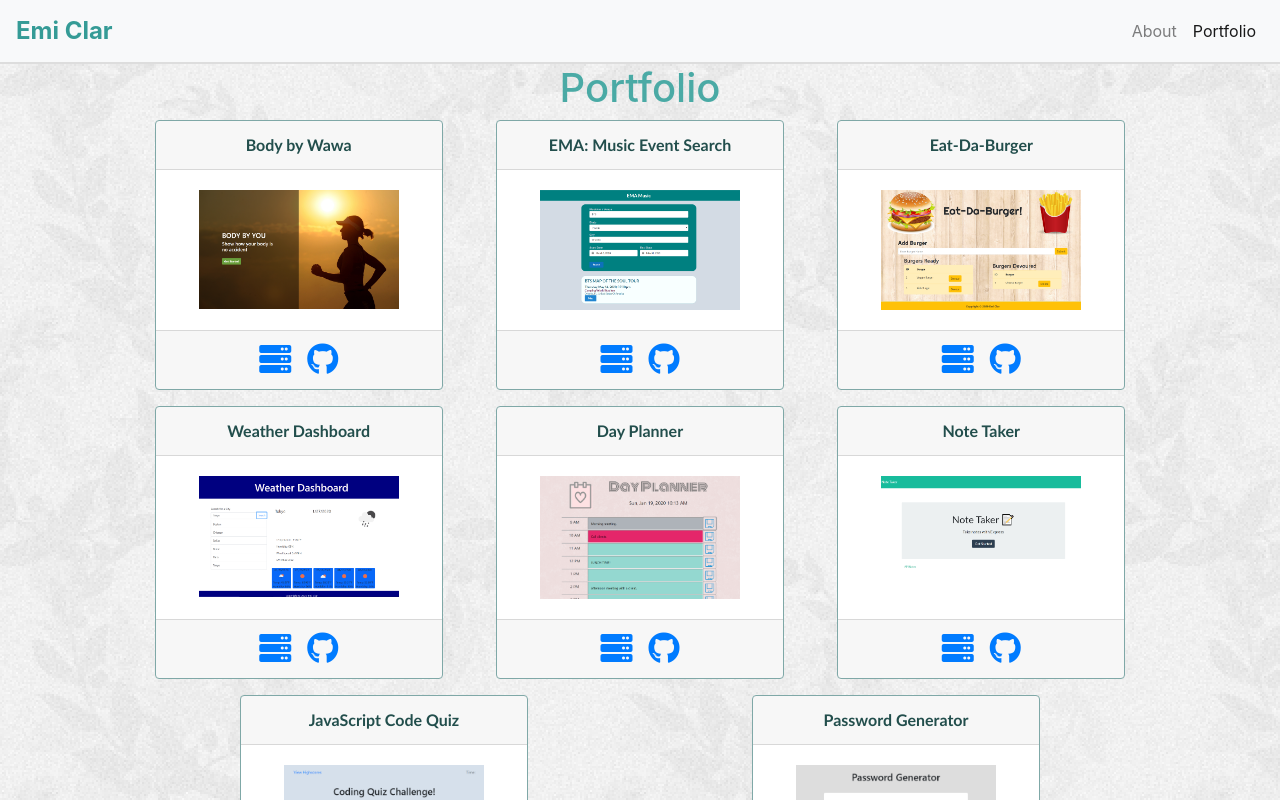
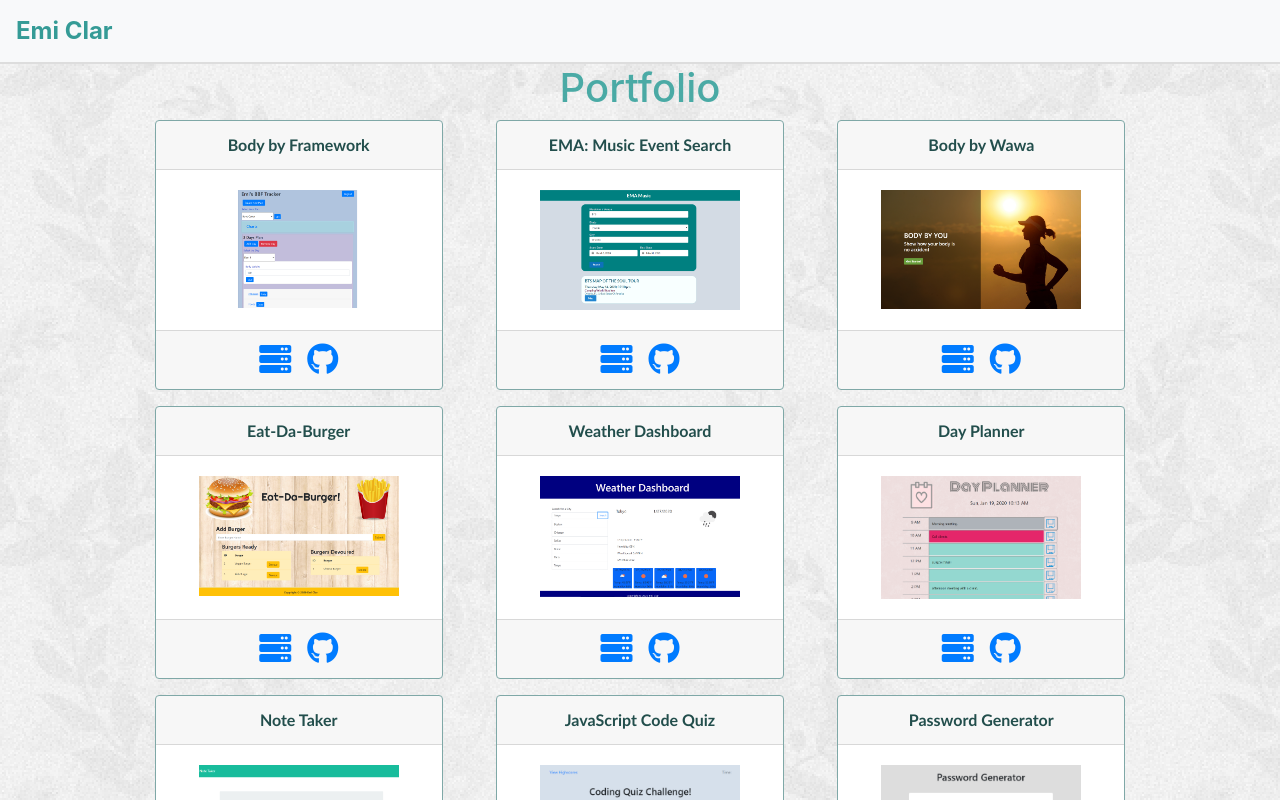
Before and after one commit to Emi-dev/react-portfolio, a React (Create React App) app: page /portfolio in a window 1280 px wide. Shown: the top 800 px of the page. Built offline with nearby package versions, Linux system fonts and the light colour scheme.

Commit message:
added project BBF.

```diff
--- a/src/assets/data/projects.json
+++ b/src/assets/data/projects.json
@@ -1,11 +1,11 @@
 [
     {
         "id":1,
-        "name":"Body by Wawa",
-        "img":"images/BBW.png",
+        "name":"Body by Framework",
+        "img":"images/BBF.png",
         "description":"",
-        "url":"https://bodybywawa.herokuapp.com/",
-        "github":"https://github.com/CaptWart/Project-BBW"
+        "url":"http://bodybyframework.com/",
+        "github":"https://github.com/CaptWart/BodyByFramework"
     },
     {
         "id":2,
@@ -17,6 +17,14 @@
     },
     {
         "id":3,
+        "name":"Body by Wawa",
+        "img":"images/BBW.png",
+        "description":"",
+        "url":"https://bodybywawa.herokuapp.com/",
+        "github":"https://github.com/CaptWart/Project-BBW"
+    },
+    {
+        "id":4,
         "name":"Eat-Da-Burger",
         "img":"images/burger.png",
         "description":"",
@@ -24,7 +32,7 @@
         "github":"https://github.com/Emi-dev/Burger"
     },
     {
-        "id":4,
+        "id":5,
         "name":"Weather Dashboard",
         "img":"images/weather.png",
         "description":"",
@@ -32,7 +40,7 @@
         "github":"https://github.com/Emi-dev/Weather-Dashboard"
     },
     {
-        "id":5,
+        "id":6,
         "name":"Day Planner",
         "img":"images/dayPlanner.png",
         "description":"",
@@ -40,7 +48,7 @@
         "github":"https://github.com/Emi-dev/Day-Planner"
     },
     {
-        "id":6,
+        "id":7,
         "name":"Note Taker",
         "img":"images/noteTaker.png",
         "description":"",
@@ -48,7 +56,7 @@
         "github":"https://github.com/Emi-dev/Note-Taker"
     },
     {
-        "id":7,
+        "id":8,
         "name":"JavaScript Code Quiz",
         "img":"images/code-quiz-intro.png",
         "description":"",
@@ -56,7 +64,7 @@
         "github":"https://github.com/Emi-dev/Code-Quiz"
     },
     {
-        "id":8,
+        "id":9,
         "name":"Password Generator",
         "img":"images/passwordGenerator.png",
         "description":"",
--- a/src/components/Navbar/index.js
+++ b/src/components/Navbar/index.js
@@ -13,7 +13,7 @@ function Navbar() {
       </div>
       <button className="navbar-toggler" type="button" data-toggle="collapse" data-target="#navbarNav" aria-controls="navbarNav" aria-expanded="false" aria-label="Toggle navigation">
         <span className="navbar-toggler-icon"></span>
-      </button>
+      {/* </button> */}
       <div className="collapse navbar-collapse" id="navbarNav">
         <ul className="navbar-nav ml-auto text-right">
           <li className="nav-item">
@@ -38,6 +38,7 @@ function Navbar() {
           </li>
         </ul>
       </div>
+      </button>
     </nav>
   );
 }
```
Also changed, not shown: public/images/BBF.png (added), 1 other file (tests, documents, lock files or other folders).
